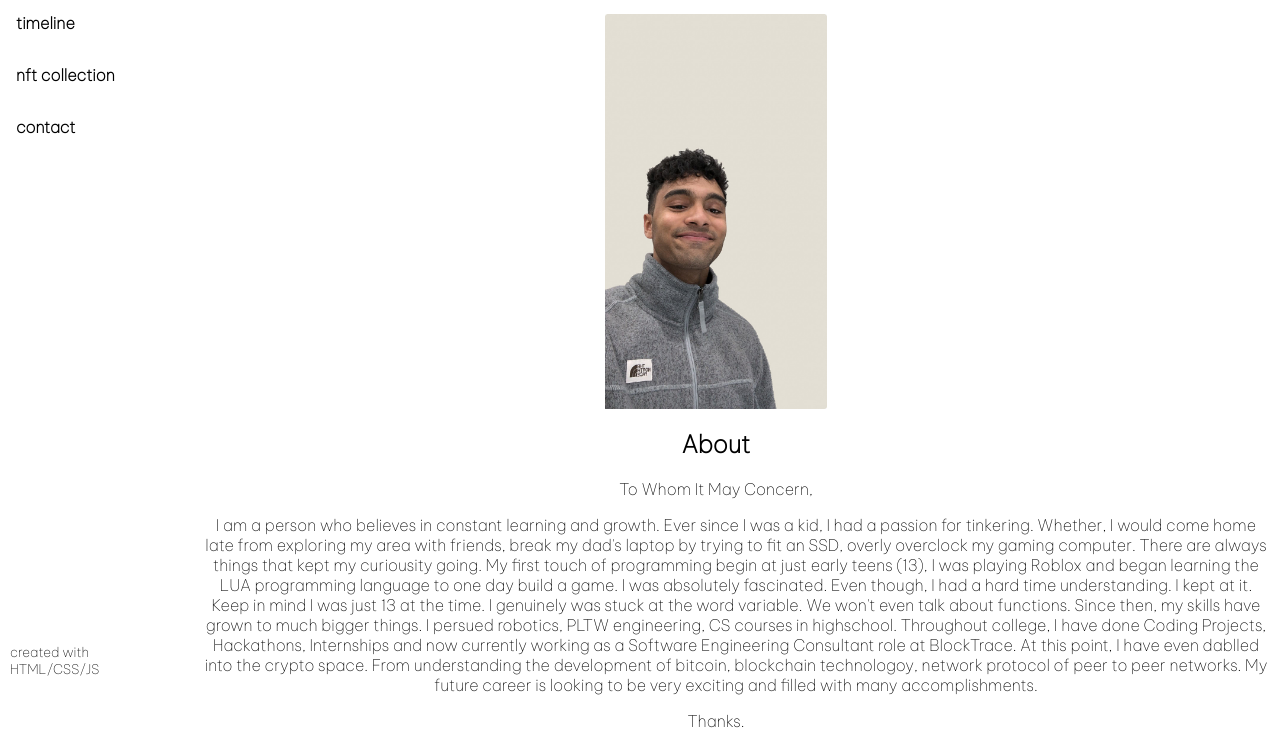
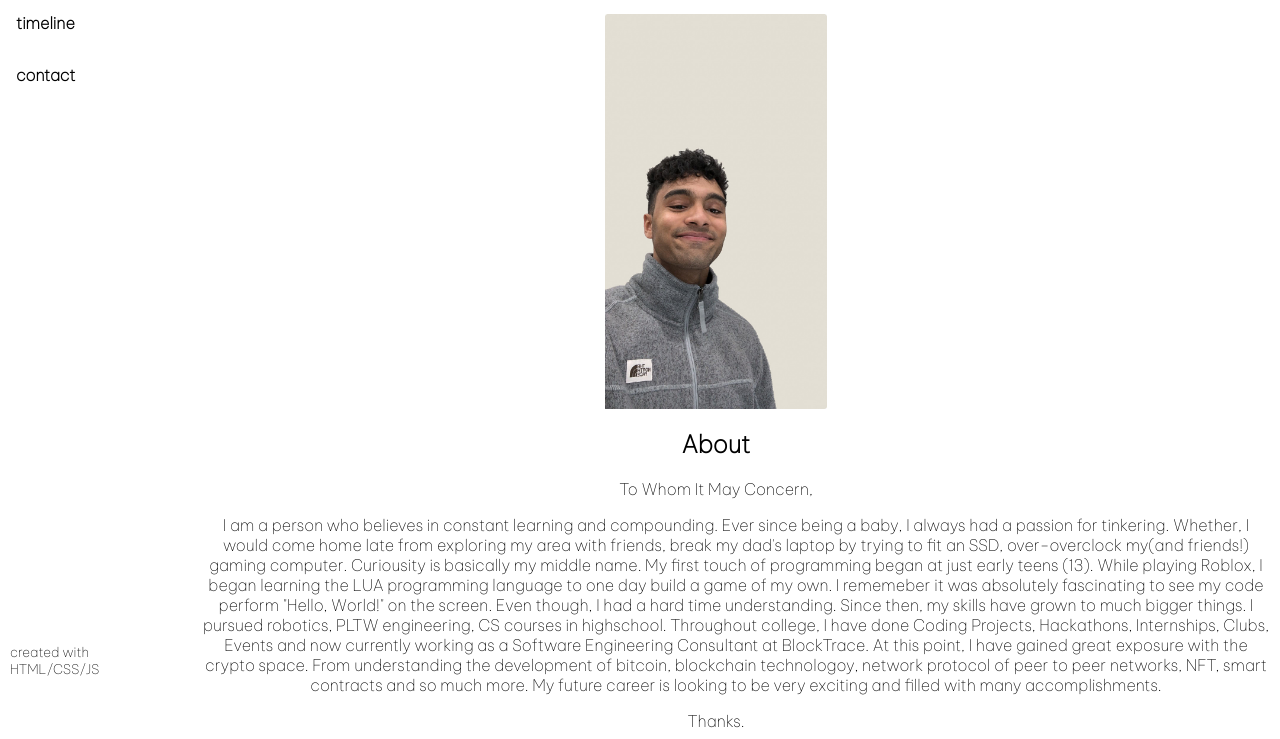
Before and after one commit to srilokhkaruturi/srilokhkaruturi.github.io, a plain HTML site: page index.html in a window 1280 px wide. Shown: the part 112-851 px from the top of the page. Drawn offline with Linux system fonts and the light colour scheme.

Commit message:
Tue Feb 15

```diff
--- a/index.html
+++ b/index.html
@@ -30,7 +30,6 @@
        <a href="/index.html"><div>About</div></a>
      <a href="/resume.html"><div>Resume</div></a>
      <a href="/timeline.html"><div>Timeline</div></a>
-     <a href="/nft-collection.html"><div>NFT Collection</div></a>
      <a href="/contact.html"><div>Contact</div></a>
      </div>
 
@@ -55,15 +54,13 @@
           To Whom It May Concern,<br>
 
 
-           <p style="margin-left: 40px"> I am a person who believes in constant learning and growth.
-         Ever since I was a kid, I had a passion for tinkering. Whether, I would come home late from exploring
-         my area with friends, break my dad's laptop by trying to fit an SSD, overly overclock my gaming computer. There are always things that kept my curiousity going. My first touch of programming begin at just early teens (13),
-         I was playing Roblox and began learning the LUA programming language to one day build a game. I was absolutely fascinated. Even though, I had a hard time understanding.
-         I kept at it. Keep in mind I was just 13 at the time.
-         I genuinely was stuck at the word variable. We won't even talk about functions.
-         Since then, my skills have grown to much bigger things. I persued robotics, PLTW engineering, CS courses in highschool. Throughout college, I have done Coding Projects, Hackathons, Internships and now currently working as a Software Engineering Consultant role at BlockTrace.  At this point, I have even dablled into
-         the crypto space. From understanding the development of bitcoin, blockchain technologoy, network protocol of peer to peer networks. My future career is looking to be very exciting and filled with many accomplishments.</p>
-
+           <p style="margin-left: 40px">
+            I am a person who believes in constant learning and compounding.
+            Ever since being a baby, I always had a passion for tinkering. Whether, I would come home late from exploring
+            my area with friends, break my dad's laptop by trying to fit an SSD, over-overclock my(and friends!) gaming computer. Curiousity is basically my middle name. My first touch of programming began at just early teens (13).
+            While playing Roblox, I began learning the LUA programming language to one day build a game of my own. I rememeber it was absolutely fascinating to see my code perform "Hello, World!" on the screen. Even though, I had a hard time understanding.
+            Since then, my skills have grown to much bigger things. I pursued robotics, PLTW engineering, CS courses in highschool. Throughout college, I have done Coding Projects, Hackathons, Internships, Clubs, Events and now currently working as a Software Engineering Consultant at BlockTrace.  At this point, I have gained great exposure with
+            the crypto space. From understanding the development of bitcoin, blockchain technologoy, network protocol of peer to peer networks, NFT, smart contracts and so much more. My future career is looking to be very exciting and filled with many accomplishments.</p>
 
          Thanks.
          <br>
```
Also changed, not shown: contact.html (+0 -1 lines), resume.html (+0 -1 lines), timeline.html (+0 -1 lines).
